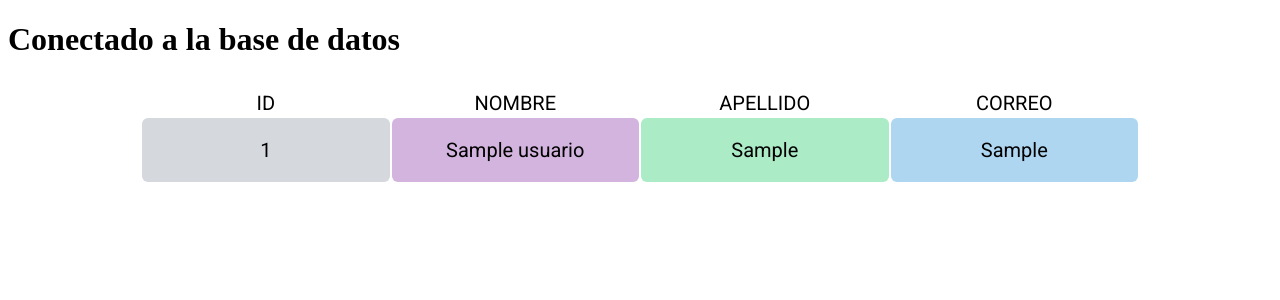
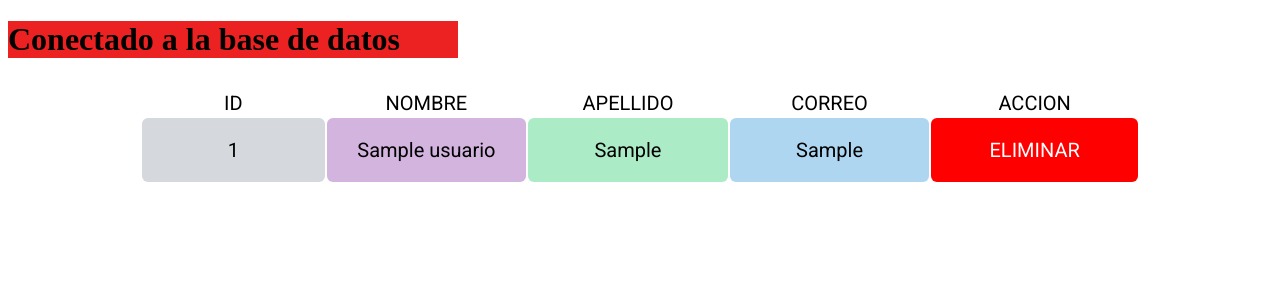
Before and after one commit to HernanFranco96/Web_Design_Course, a PHP site: page / in a window 1280 px wide. Shown: the top 300 px of the page. Run offline with PHP 8.4, Linux system fonts and the light colour scheme; tables that the repository leaves empty or names only in its code hold one stand-in row (values such as "Sample post").

Commit message:
Empezamos a borrar

```diff
--- a/4 - PHP y MySQL/Clase 5/FASE_INICIAL/admin/conexion.php
+++ b/4 - PHP y MySQL/Clase 5/FASE_INICIAL/admin/conexion.php
@@ -1,10 +1,13 @@
 <style>
     h1{
         background-color: #82E0AA;
-        width: 600px;
+        width: 550px;
         margin: 20px auto;
         padding: 5px;
         text-align: center;
+        border-right: 1px solid #000;
+        border-left: 1px solid #000;
+        border-radius: 7px;
     }
 </style>
 
--- a/4 - PHP y MySQL/Clase 6/index.php
+++ b/4 - PHP y MySQL/Clase 6/index.php
@@ -55,6 +55,22 @@
             border-radius: 6px;
             margin-right: 2px;
         }
+        .eli{
+            background-color: red;
+            width: 200px;
+            padding: 20px;
+            margin-bottom: 10px;
+            border-radius: 6px;
+            margin-right: 2px;
+        }
+        a{
+            text-decoration: none;
+            color: white;
+        }
+        h1{
+            width: 450px;
+            background-color: #EC2121;
+        }
     </style>
 </head>
 <body>
@@ -90,9 +106,16 @@
 
         $stmt = $conection->query($sql); // $conection->prepare($sql);
 
-        echo "<table class='caja' border='1' cellpaging='0'";
-        echo "<tr class='titulo'><td>ID</td><td>NOMBRE</td><td>APELLIDO</td><td>CORREO</td></tr>";
-
+    ?>
+        <table class='caja' border='1' cellpaging='0'>
+        <tr class='titulo'>
+            <td>ID</td>
+            <td>NOMBRE</td>
+            <td>APELLIDO</td>
+            <td>CORREO</td>
+            <td>ACCION</td>
+        </tr>
+    <?php
         while($value = $stmt->fetch(PDO::FETCH_ASSOC)) //Creamos un arreglo. En caso de usar prepare usar foreach
         {
             ?>
@@ -101,10 +124,28 @@
                     <td class="nom"><?php echo $value['nombre'] ?></td>
                     <td class="ape"><?php echo $value['apellido'] ?></td>
                     <td class="co"><?php echo $value['correo'] ?></td>
+                    <td class="eli"><a href="?id=<?php $id = $value['id']?>">ELIMINAR</a></td>
                 </tr>
             <?php
         }
     ?>
+    </table>
+    <?php
 
+         //ELIMINAMOS UN USUARIO
+    if(isset($_GET['id']))
+    {
+        $sql = "DELETE FROM usuarios WHERE id =".$_GET['id']; //Hacemos la consulta para eliminar el usuario
+
+        if($conection->exec($sql)) //Nos permite eliminar, insertar o modificar un dato.
+        {
+            header('location:index.php?mensaje=PRODUCTO ELIMINADO EXITOSAMENTE');
+        }
+    }
+    if(isset($_GET['mensaje']))
+    {
+        echo "<h5>".$_GET['mensaje']."</h5>";
+    }
+    ?>
 </body>
 </html>
```
Also changed, not shown: 4 - PHP y MySQL/Clase 5/FASE_INICIAL/admin/panel.php (+56 -25 lines).
